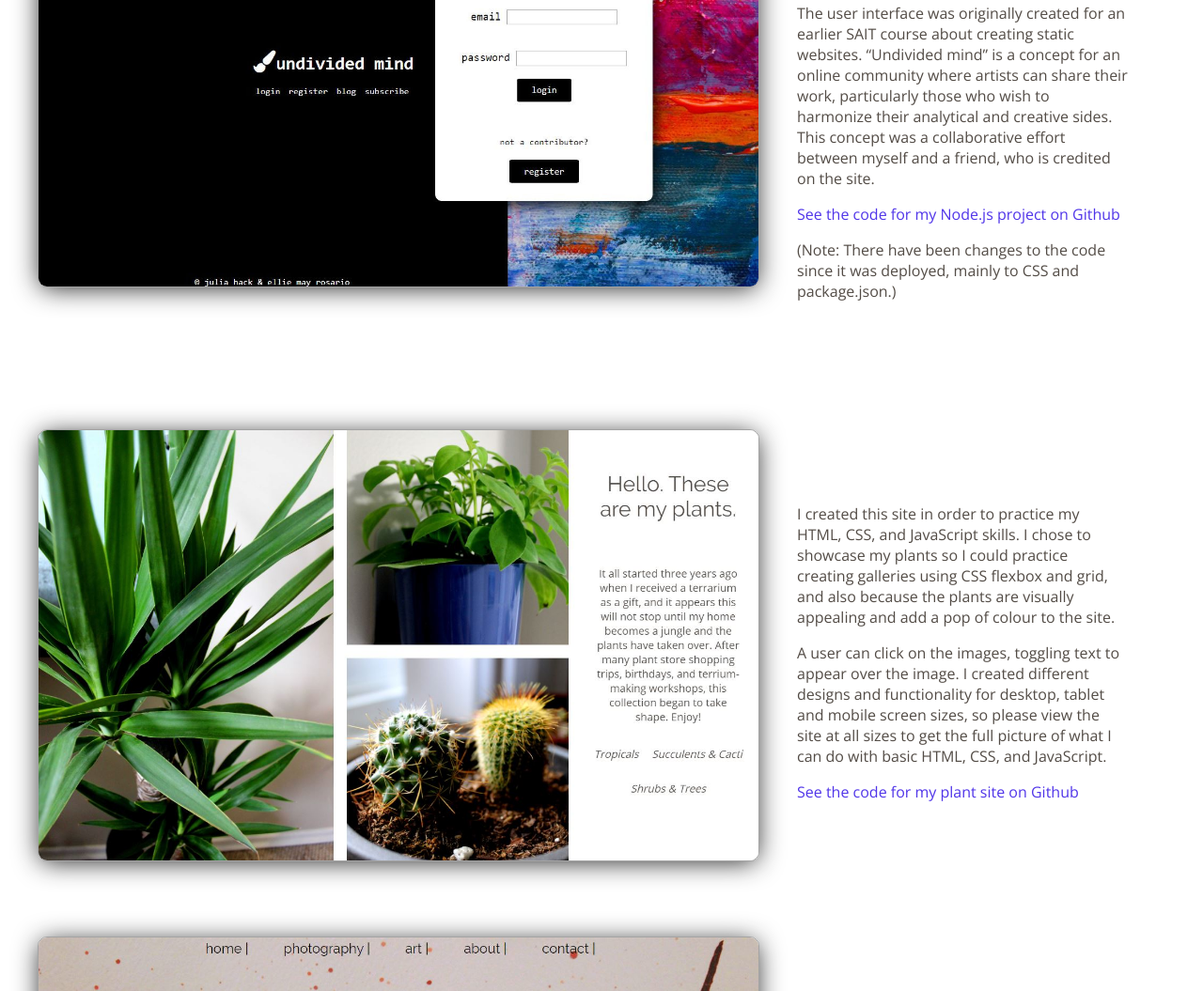
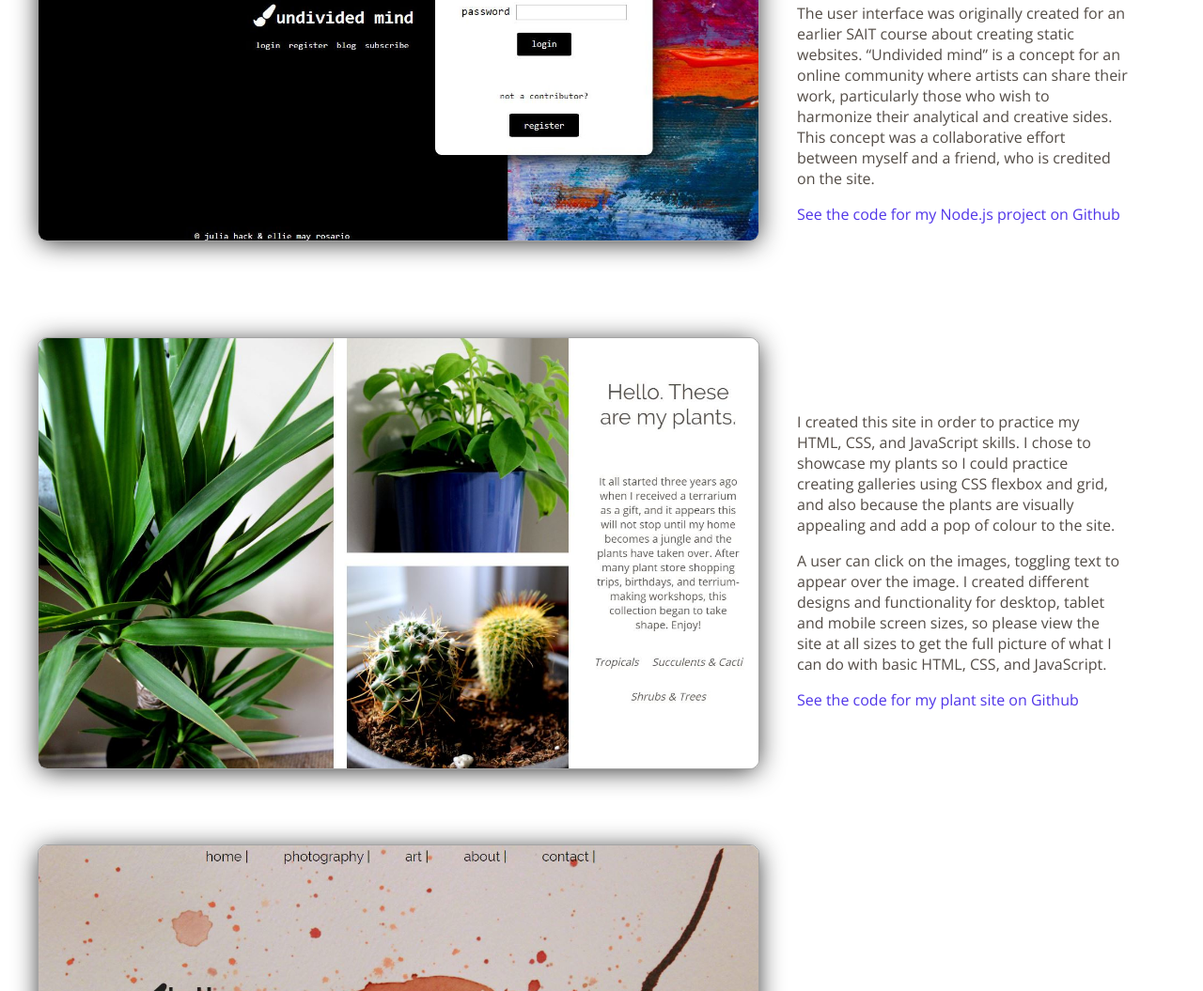
Before and after one commit to jchack1/final-portfolio, a plain HTML site: page web.html in a window 1280 px wide. Shown: the part 663-1718 px from the top of the page at 94% size. Drawn offline with nearby package versions, Linux system fonts and the light colour scheme.

Commit message:
modified node.js paragraph on web page

```diff
--- a/web.html
+++ b/web.html
@@ -42,8 +42,6 @@
                         <p>The user interface was originally created for an earlier SAIT course about creating static websites.  “Undivided mind” is a concept for an online community where artists can share their work, particularly those who wish to harmonize their analytical and creative sides.  This concept was a collaborative effort between myself and a friend, who is credited on the site. </p>
 
                         <a href="https://github.com/jchack1/node-final-project" target="_blank">See the code for my Node.js project on Github</a>
-
-                        <p>(Note: There have been changes to the code since it was deployed, mainly to CSS and package.json.)</p>
                     </article>
                 </section>
 
```
